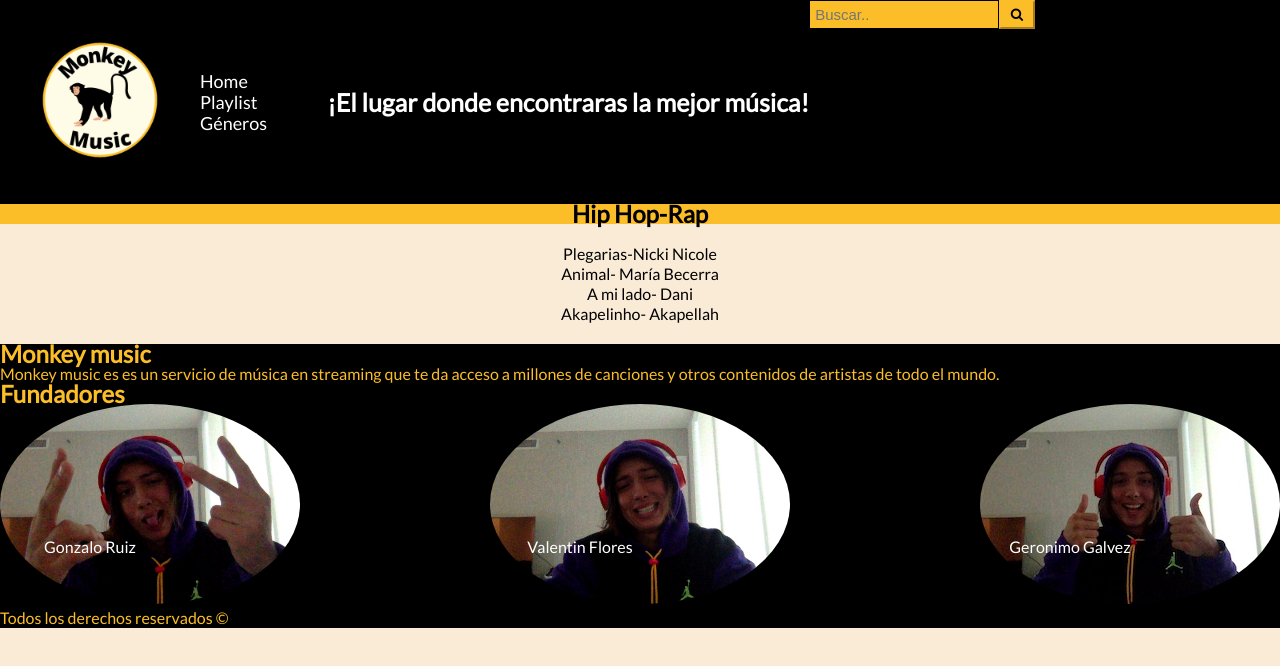
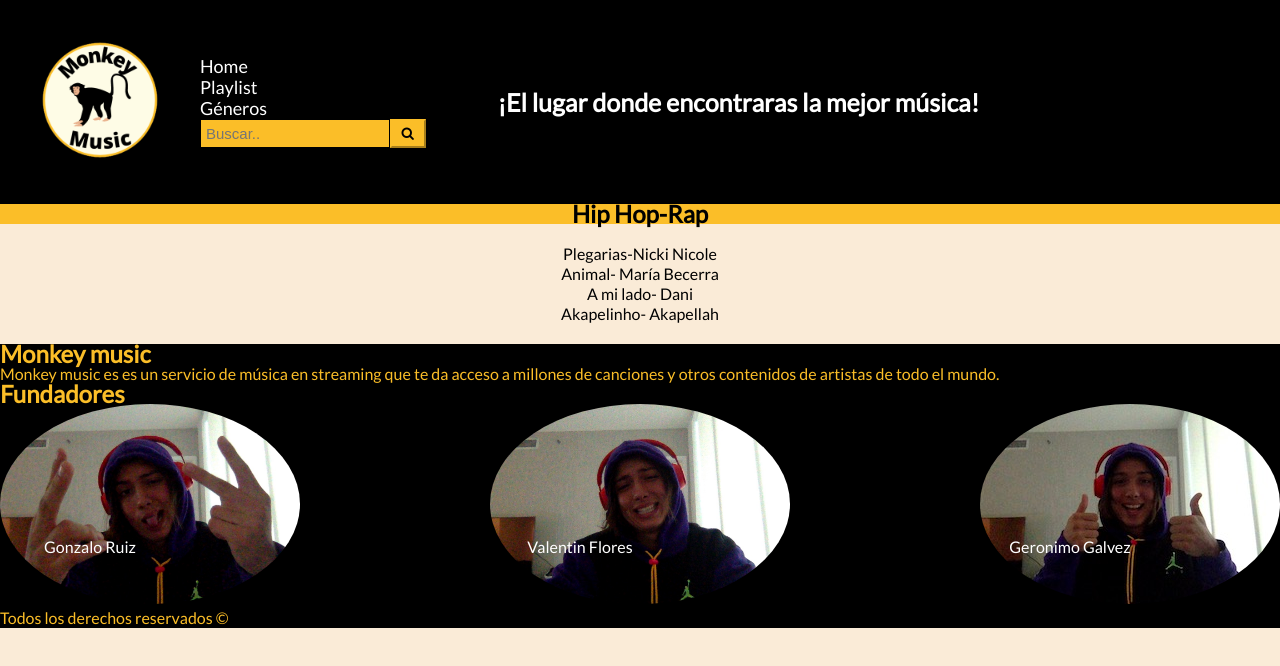
Before and after one commit to aspermaster23/proyectointegrador, a plain HTML site: page detalle-generos.html in a window 1280 px wide. Drawn offline with Linux system fonts and the light colour scheme.

Commit message:
actualización del header by gonchy en generos y detalle

```diff
--- a/detalle-generos.html
+++ b/detalle-generos.html
@@ -19,16 +19,17 @@
                     <li><a href="index.html">Home</a></li>
                     <li><a href="miplaylist.html">Playlist</a></li>
                     <li><a href="generos.html">Géneros</a></li>
+                    <!--Buscador hecho por gonchy-->
+                    <li>
+                        <link rel="stylesheet" href="https://cdnjs.cloudflare.com/ajax/libs/font-awesome/4.7.0/css/font-awesome.min.css">
+                        <form class="buscador" action="resultadosbusqueda.html">
+                          <input type="text" placeholder="Buscar.." name="search">
+                          <button type="submit"><i class="fa fa-search"></i></button>
+                        </form>
+                    </li>
                 </ul>
                 <h2 class="fraseheader">¡El lugar donde encontraras la mejor música!</h2>
             </nav>
-
-            <!--Buscador-->
-            <link rel="stylesheet" href="https://cdnjs.cloudflare.com/ajax/libs/font-awesome/4.7.0/css/font-awesome.min.css">
-            <form class="buscador" action="resultadobusqueda.html">
-                <input type="text" placeholder="Buscar.." name="search">
-                <button type="submit"><i class="fa fa-search"></i></button>
-            </form>
         </header>
         <section class="section-detalle">
             <h2> Hip Hop-Rap</h2>
```
Also changed, not shown: detalle-rock.html (+8 -7 lines), generos.html (+8 -7 lines).
